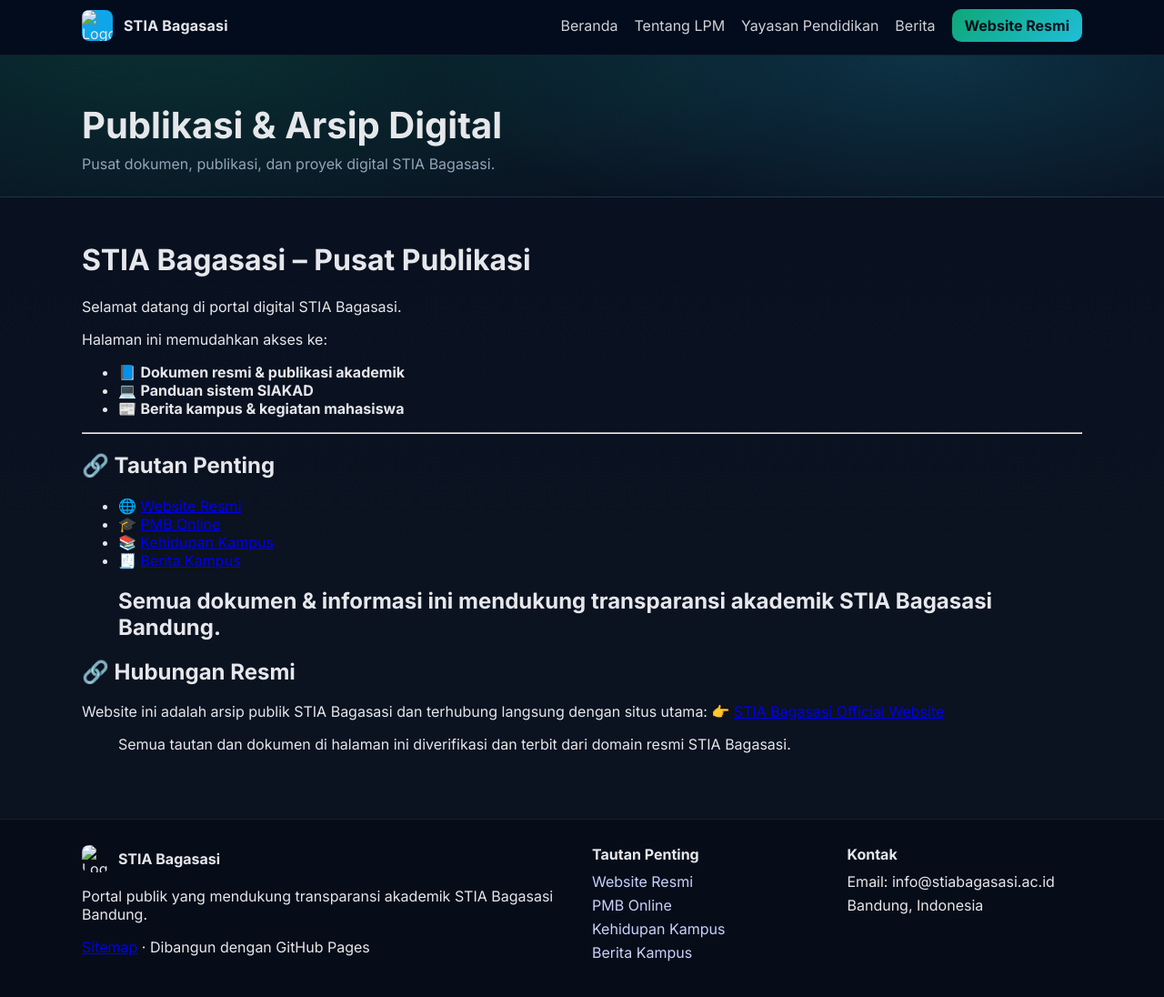
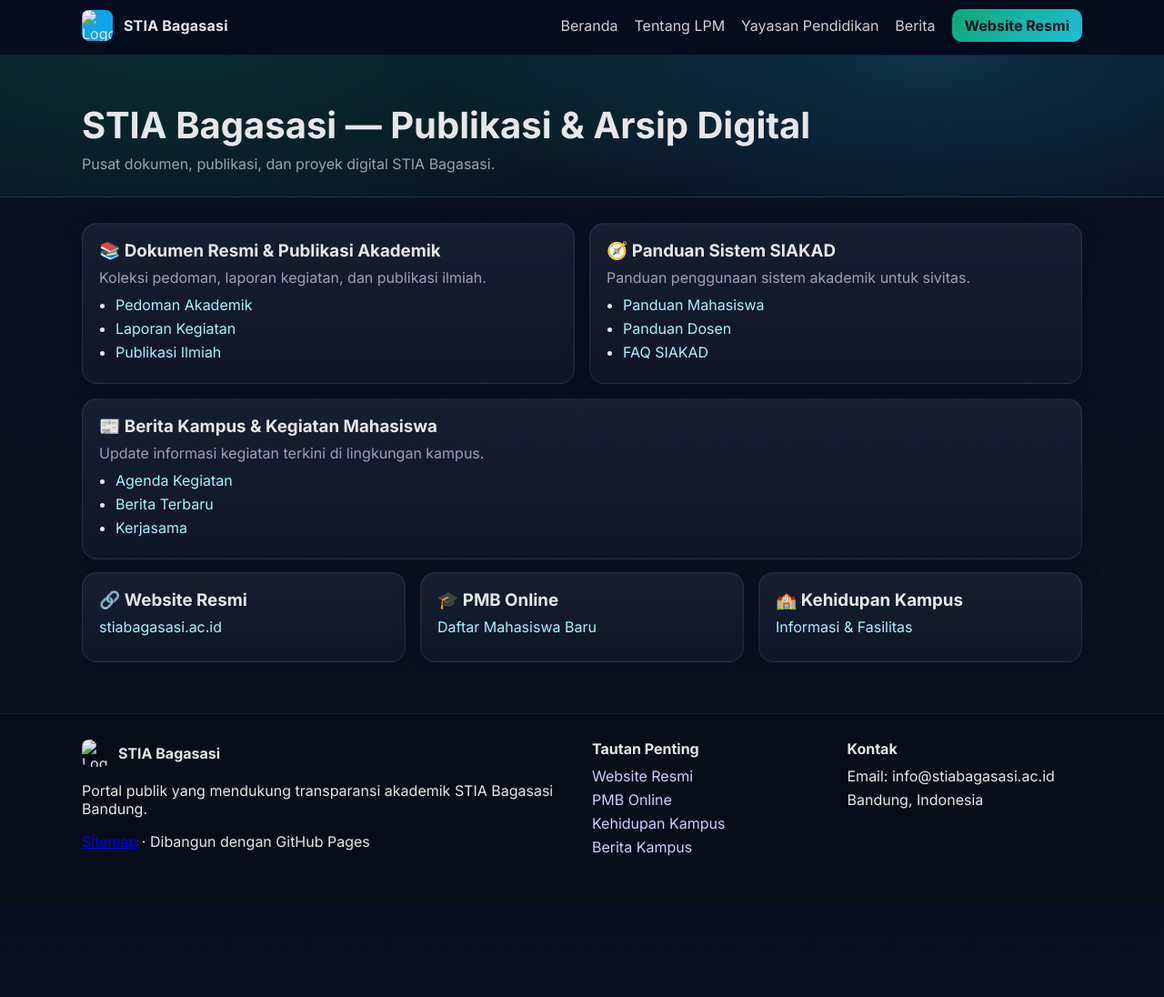
Before and after one commit to StiaBagasasi/StiaBagasasi.github.io, a Jekyll site: the page built from index.md, in a window 1280 px wide and 1215 px high, cut to the strip 104-1200 px from the top of the window. Shown: the whole strip at 91% size. Built offline with Jekyll 4.4.1, drawn with Linux system fonts in a browser that asks for light colours.

Commit message:
Update index.md

```diff
--- a/index.md
+++ b/index.md
@@ -1,30 +1,53 @@
 ---
-title: STIA Bagasasi – Publikasi & Arsip Digital
-description: Portal publikasi resmi, pedoman akademik, dan arsip kegiatan STIA Bagasasi Bandung.
-permalink: /
+layout: default
+title: "STIA Bagasasi — Publikasi & Arsip Digital"
+hero_title: "STIA Bagasasi — Publikasi & Arsip Digital"
+hero_subtitle: "Pusat dokumen, publikasi, dan proyek digital STIA Bagasasi."
 ---
 
-# STIA Bagasasi – Pusat Publikasi
-Selamat datang di portal digital STIA Bagasasi.
+<section id="publikasi" class="grid">
+  <article class="card span-6">
+    <h3>📚 Dokumen Resmi & Publikasi Akademik</h3>
+    <p>Koleksi pedoman, laporan kegiatan, dan publikasi ilmiah.</p>
+    <ul>
+      <li><a href="https://stiabagasasi.ac.id/rapat-kordinasi-persiapan-perkuliahan-genap-tahun-akademik-2023-2024-stia-bagasasi/">Pedoman Akademik</a></li>
+      <li><a href="https://stiabagasasi.ac.id/30-mahasiswa-stia-bagasasi-lolos-mbkm-wirausaha-merdeka-wmk-di-universitas-multimedia-nusantara/">Laporan Kegiatan</a></li>
+      <li><a href="https://stiabagasasi.ac.id/lppm-sub/journal-stia-bagasasi/">Publikasi Ilmiah</a></li>
+    </ul>
+  </article>
 
-Halaman ini memudahkan akses ke:
-- 📘 **Dokumen resmi & publikasi akademik**
-- 💻 **Panduan sistem SIAKAD**
-- 📰 **Berita kampus & kegiatan mahasiswa**
+  <article id="panduan" class="card span-6">
+    <h3>🧭 Panduan Sistem SIAKAD</h3>
+    <p>Panduan penggunaan sistem akademik untuk sivitas.</p>
+    <ul>
+      <li><a href="https://stiabagasasi.ac.id/pmb/">Panduan Mahasiswa</a></li>
+      <li><a href="https://stiabagasasi.ac.id/dosen/">Panduan Dosen</a></li>
+      <li><a href="https://siapstiabagasasi.epizy.com/">FAQ SIAKAD</a></li>
+    </ul>
+  </article>
 
----
+  <article id="berita" class="card span-12">
+    <h3>📰 Berita Kampus & Kegiatan Mahasiswa</h3>
+    <p>Update informasi kegiatan terkini di lingkungan kampus.</p>
+    <ul>
+      <li><a href="https://stiabagasasi.ac.id/lpmi-sub/survey-kegiatan/">Agenda Kegiatan</a></li>
+      <li><a href="https://stiabagasasi.ac.id/rapat-kordinasi-persiapan-perkuliahan-genap-tahun-akademik-2023-2024-stia-bagasasi/">Berita Terbaru</a></li>
+      <li><a href="https://stiabagasasi.ac.id/kerjasama/">Kerjasama</a></li>
+    </ul>
+  </article>
+</section>
 
-## 🔗 Tautan Penting
-- 🌐 [Website Resmi](https://stiabagasasi.ac.id)
-- 🎓 [PMB Online](https://stiabagasasi.ac.id/pmb)
-- 📚 [Kehidupan Kampus](https://stiabagasasi.ac.id/kehidupan-kampus/)
-- 🧾 [Berita Kampus](https://stiabagasasi.ac.id/rapat-kordinasi-persiapan-perkuliahan-genap-tahun-akademik-2023-2024-stia-bagasasi/)
-
-> Semua dokumen & informasi ini mendukung transparansi akademik STIA Bagasasi Bandung.
----
-
-## 🔗 Hubungan Resmi
-Website ini adalah arsip publik STIA Bagasasi dan terhubung langsung dengan situs utama:
-👉 [STIA Bagasasi Official Website](https://stiabagasasi.ac.id)
-
-> Semua tautan dan dokumen di halaman ini diverifikasi dan terbit dari domain resmi STIA Bagasasi.
+<section class="grid" style="margin-top:14px">
+  <article class="card span-4">
+    <h3>🔗 Website Resmi</h3>
+    <p><a href="https://stiabagasasi.ac.id" target="_blank" rel="noopener">stiabagasasi.ac.id</a></p>
+  </article>
+  <article class="card span-4">
+    <h3>🎓 PMB Online</h3>
+    <p><a href="https://stiabagasasi.ac.id/pmb/" target="_blank" rel="noopener">Daftar Mahasiswa Baru</a></p>
+  </article>
+  <article class="card span-4">
+    <h3>🏫 Kehidupan Kampus</h3>
+    <p><a href="https://stiabagasasi.ac.id/kehidupan-kampus/" target="_blank" rel="noopener">Informasi & Fasilitas</a></p>
+  </article>
+</section>
```
